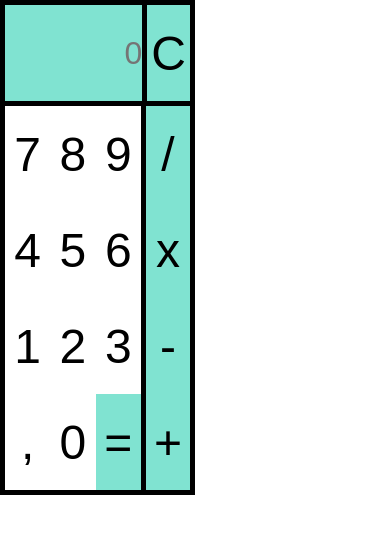
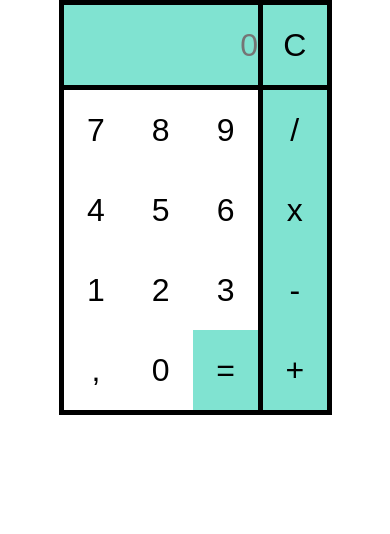
Before and after one commit to walid243/Calculator_App, a plain HTML site: page src/main/html/calculator.html in a window 390 px wide. Drawn offline with Linux system fonts and the light colour scheme.

Commit message:
responsive css

```diff
--- a/src/main/css/calculator.css
+++ b/src/main/css/calculator.css
@@ -2,32 +2,39 @@
     margin: 0;
     padding: 0;
   }
-
+body{
+    display: flex;
+    justify-content: center;
+    min-width: 156px;
+}
 main{
     display: flex;
-    width: 50%;
+    justify-content: center;
+    width: 70%
+
 }
 .calculator {
     display: flex;
     flex-direction: column;
     border: 5px solid black;
+    width: max-content
 }
 .ctop {
     display: flex;
     flex-direction: row;
     border-bottom: 5px solid black;
     width: 100%;
+
 }
 .cbody{
     display: flex;
-
 }
 
 .key{
  border: none;
- height: 2em;
+ height: 2.5em;
  color: black;
- font-size: 3em;
+ font-size: 2em;
 }
 .sign{
     background-color: #80E3D1;
@@ -39,7 +46,7 @@ main{
 #display {
     text-align: end;
     background-color: #80E3D1;
-    width: 75%;
+    width: 300%;
     font-size: xx-large;
     color: white;
     border: none;
@@ -49,6 +56,3 @@ button {
     background-color: white;
 
 }
-#clear{
-    width: 26%;
-}
```
